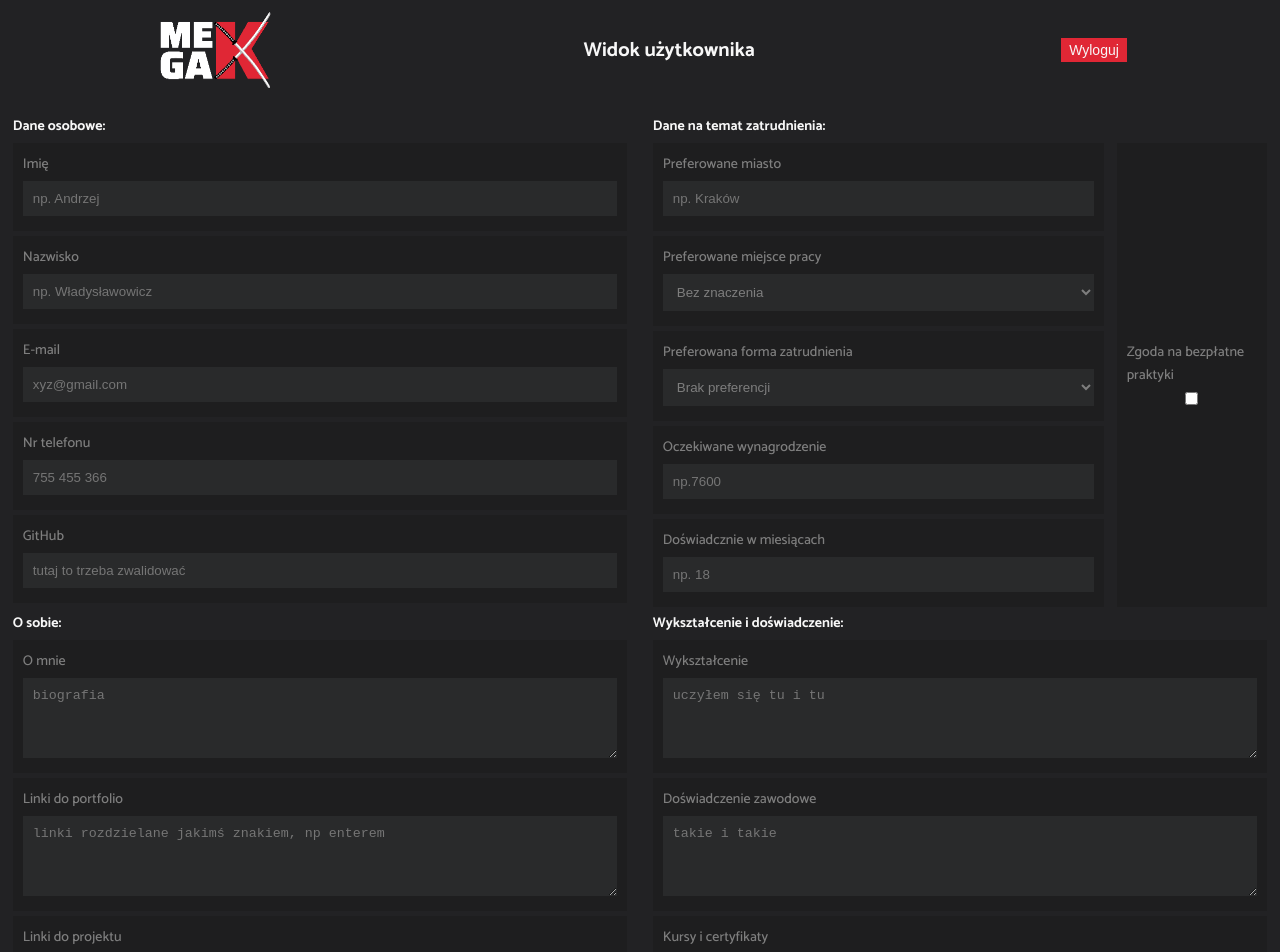
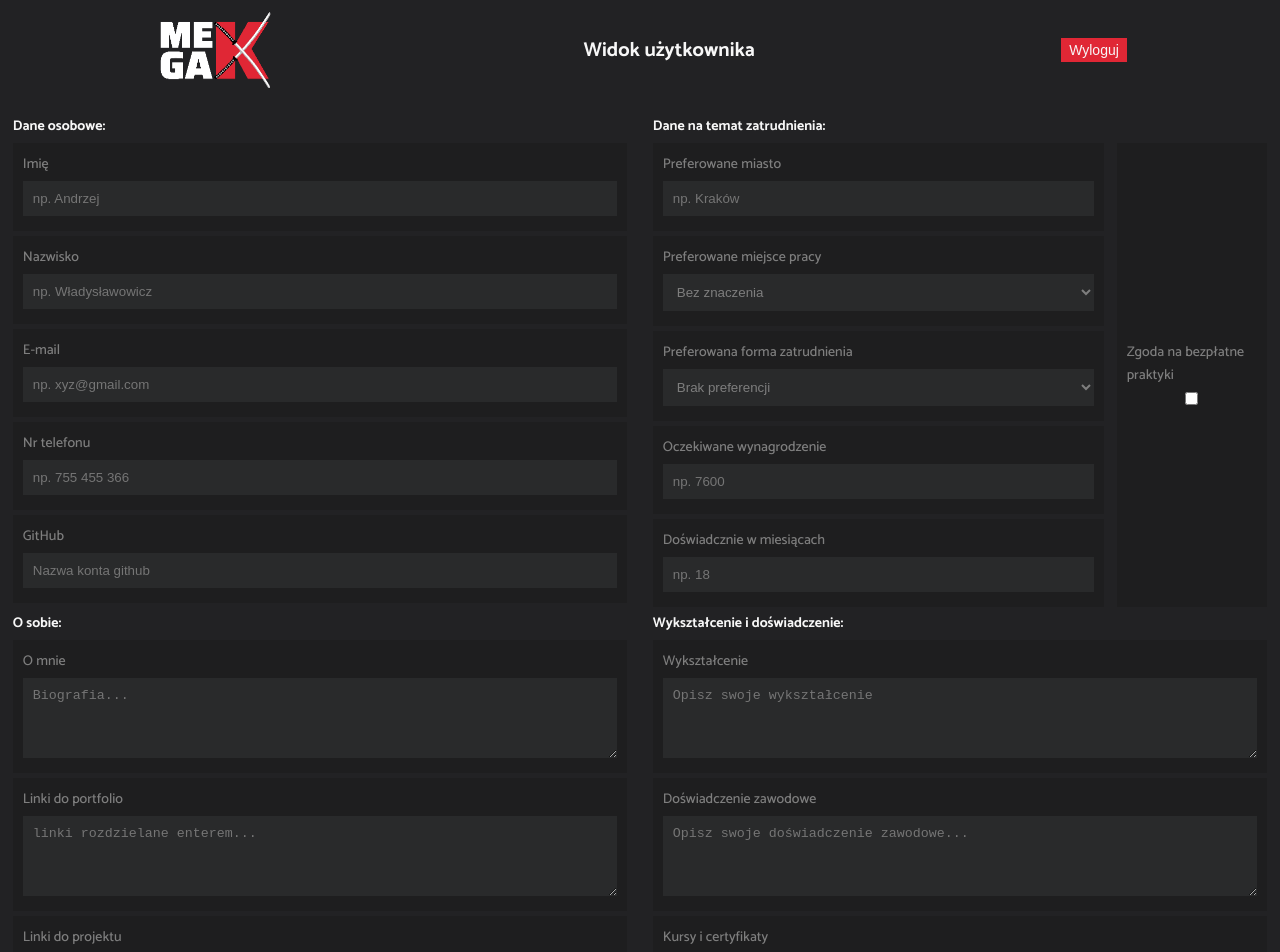
Before and after one commit to Konrad123456/megak-head-hunter-fe, a React (Create React App) app: page /user/1 in a window 1280 px wide. Shown: the top 952 px of the page. Built offline with nearby package versions, Linux system fonts and the light colour scheme.

Commit message:
Updated CHANGELOG.md and reworked UserPage.tsx to use StaticText. Added StaticText for UserPage.tsx

```diff
--- a/src/languages/en.pl.js
+++ b/src/languages/en.pl.js
@@ -15,6 +15,104 @@ const staticText = {
       forgetAccont: 'Zapomniałeś hasła?',
       haveAccount: 'Nie masz konta?',
       register: 'Zarejestruj się',
+    },
+  },
+  userPage:{
+    header:{
+      title: 'Widok użytkownika',
+    },
+    columnTitle:{
+      personalData: 'Dane osobowe:',
+      employmentData: 'Dane na temat zatrudnienia:',
+      aboutMe: 'O sobie:',
+      experience: 'Wykształcenie i doświadczenie:',
+    },
+    input:{
+      firstName:{
+        label:'Imię',
+        placeholder: 'np. Andrzej',
+      },
+      lastName:{
+        label:'Nazwisko',
+        placeholder: 'np. Władysławowicz',
+      },
+      email:{
+        label:'E-mail',
+        placeholder: 'np. xyz@gmail.com',
+      },
+      tel:{
+        label:'Nr telefonu',
+        placeholder: 'np. 755 455 366',
+      },
+      githubUsername:{
+        label:'GitHub',
+        placeholder: 'Nazwa konta github',
+      },
+      targetWorkCity:{
+        label:'Preferowane miasto',
+        placeholder: 'np. Kraków',
+      },
+      expectedSalary:{
+        label:'Oczekiwane wynagrodzenie',
+        placeholder: 'np. 7600',
+      },
+      monthsOfCommercialExp:{
+        label:'Doświadcznie w miesiącach',
+        placeholder: 'np. 18',
+      },
+    },
+    select:{
+      expectedTypeWork:{
+        label:'Preferowane miejsce pracy',
+        option:{
+          main:'Bez znaczenia',
+          onSite:'Na miejscu',
+          move: 'Gotowość do przeprowadzki',
+          remote: 'Wyłączenie zdalnie',
+          partiallyRemote: 'Hybrydowo'
+        }
+      },
+      expectedContractType:{
+        label:'Preferowana forma zatrudnienia',
+        option:{
+          main:'Brak preferencji',
+          coe: 'Umowa o pracę',
+          b2b: 'B2B',
+          mandate: 'Umowa zlecenie / umowa o dzieło',
+        }
+      }
+    },
+    textarea: {
+      bio:{
+        label:'O mnie',
+        placeholder: 'Biografia...'
+      },
+      portfolioUrls:{
+        label:'Linki do portfolio',
+        placeholder: 'linki rozdzielane enterem...'
+      },
+      projectUrls:{
+        label:'Linki do projektu',
+        placeholder: 'linki rozdzielane enterem...'
+      },
+      education:{
+        label:'Wykształcenie',
+        placeholder: 'Opisz swoje wykształcenie'
+      },
+      workExperience:{
+        label:'Doświadczenie zawodowe',
+        placeholder: 'Opisz swoje doświadczenie zawodowe...'
+      },
+      courses:{
+        label:'Kursy i certyfikaty',
+        placeholder: 'Kursy i certyfikaty...'
+      },
+    },
+    checkbox:{
+      canTakeApprenticeship: 'Zgoda na bezpłatne praktyki'
+    },
+    submitButton:{
+      text:'Zapisz',
     },
   },
   mainPages: {
--- a/src/pages/UserPage/UserPage.tsx
+++ b/src/pages/UserPage/UserPage.tsx
@@ -2,119 +2,121 @@ import React from "react";
 
 import "./_user_page.scss"
 import {Logo} from "../../components/Logo/Logo";
+import staticText from "../../languages/en.pl";
 
+const userPageText = staticText.userPage
 
 export const UserPage = () => (
     <>
         <div className='user-page'>
             <div className='user-page__header'>
                 <Logo />
-                <h1>Widok użytkownika</h1>
-                <button className="btn">Wyloguj</button>
+                <h1>{userPageText.header.title}</h1>
+                <button className="btn">{staticText.navigation.logout}</button>
             </div>
             <div className="user-page__container">
                 <div className="user-page__inputs">
                     <div className="user-page__col1">
-                        <h2>Dane osobowe:</h2>
+                        <h2>{userPageText.columnTitle.personalData}</h2>
                         <div className="user-page__input-box">
-                            <label htmlFor="firstName">Imię</label>
-                            <input id="firstName" type="text" placeholder="np. Andrzej"/>
+                            <label htmlFor="firstName">{userPageText.input.firstName.label}</label>
+                            <input id="firstName" type="text" placeholder={userPageText.input.firstName.placeholder}/>
                         </div>
                         <div className="user-page__input-box">
-                            <label htmlFor="lastName">Nazwisko</label>
-                            <input id="lastName" type="text" placeholder="np. Władysławowicz"/>
+                            <label htmlFor="lastName">{userPageText.input.lastName.label}</label>
+                            <input id="lastName" type="text" placeholder={userPageText.input.lastName.placeholder}/>
                         </div>
                         <div className="user-page__input-box">
-                            <label htmlFor="email">E-mail</label>
-                            <input id="email" type="email" placeholder="xyz@gmail.com"/>
+                            <label htmlFor="email">{userPageText.input.email.label}</label>
+                            <input id="email" type="email" placeholder={userPageText.input.email.placeholder}/>
                         </div>
                         <div className="user-page__input-box">
-                            <label htmlFor="tel">Nr telefonu</label>
-                            <input id="tel" type="text" placeholder="755 455 366"/>
+                            <label htmlFor="tel">{userPageText.input.tel.label}</label>
+                            <input id="tel" type="text" placeholder={userPageText.input.tel.placeholder}/>
                         </div>
                         <div className="user-page__input-box">
-                            <label htmlFor="githubUsername">GitHub</label>
-                            <input id="githubUsername" type="text" placeholder="tutaj to trzeba zwalidować"/>
+                            <label htmlFor="githubUsername">{userPageText.input.githubUsername.label}</label>
+                            <input id="githubUsername" type="text" placeholder={userPageText.input.githubUsername.placeholder}/>
                         </div>
                     </div>
                     <div className="user-page__col2">
-                        <h2>Dane na temat zatrudnienia:</h2>
+                        <h2>{userPageText.columnTitle.employmentData}</h2>
                         <div className="input-container">
                             <div className="input_col1">
                                 <div className="user-page__input-box">
-                                    <label htmlFor="targetWorkCity">Preferowane miasto</label>
-                                    <input id="targetWorkCity" type="text" placeholder="np. Kraków"/>
+                                    <label htmlFor="targetWorkCity">{userPageText.input.targetWorkCity.label}</label>
+                                    <input id="targetWorkCity" type="text" placeholder={userPageText.input.targetWorkCity.placeholder}/>
                                 </div>
                                 <div className="user-page__input-box">
-                                    <label htmlFor="expectedTypeWork">Preferowane miejsce pracy</label>
+                                    <label htmlFor="expectedTypeWork">{userPageText.select.expectedTypeWork.label}</label>
                                     <select id="expectedTypeWork" >
-                                        <option value="">Bez znaczenia</option>
-                                        <option value="onSite">Na miejscu</option>
-                                        <option value="move">Gotowość do przeprowadzki</option>
-                                        <option value="remote">Wyłącznie zdalnie</option>
-                                        <option value="partialyRemote">Hybrydowo</option>
+                                        <option value="">{userPageText.select.expectedTypeWork.option.main}</option>
+                                        <option value="onSite">{userPageText.select.expectedTypeWork.option.onSite}</option>
+                                        <option value="move">{userPageText.select.expectedTypeWork.option.move}</option>
+                                        <option value="remote">{userPageText.select.expectedTypeWork.option.remote}</option>
+                                        <option value="partiallyRemote">{userPageText.select.expectedTypeWork.option.partiallyRemote}</option>
                                     </select>
                                 </div>
                                 <div className="user-page__input-box">
-                                    <label htmlFor="expectedContractType">Preferowana forma zatrudnienia</label>
+                                    <label htmlFor="expectedContractType">{userPageText.select.expectedContractType.label}</label>
                                     <select id="expectedContractType" >
-                                        <option value="">Brak preferencji</option>
-                                        <option value="coe">Umowa o pracę</option>
-                                        <option value="b2b">B2B</option>
-                                        <option value="mandate">Umowa zlecenie / umowa o dzieło</option>
+                                        <option value="">{userPageText.select.expectedContractType.option.main}</option>
+                                        <option value="coe">{userPageText.select.expectedContractType.option.coe}</option>
+                                        <option value="b2b">{userPageText.select.expectedContractType.option.b2b}</option>
+                                        <option value="mandate">{userPageText.select.expectedContractType.option.mandate}</option>
                                     </select>
                                 </div>
                                 <div className="user-page__input-box">
-                                    <label htmlFor="expectedSalary">Oczekiwane wynagrodzenie</label>
-                                    <input id="expectedSalary" type="number" placeholder="np.7600"/>
+                                    <label htmlFor="expectedSalary">{userPageText.input.expectedSalary.label}</label>
+                                    <input id="expectedSalary" type="number" placeholder={userPageText.input.expectedSalary.placeholder}/>
                                 </div>
                                 <div className="user-page__input-box">
-                                    <label htmlFor="monthsOfCommercialExp">Doświadcznie w miesiącach</label>
-                                    <input id="monthsOfCommercialExp" type="number" placeholder="np. 18"/>
+                                    <label htmlFor="monthsOfCommercialExp">{userPageText.input.monthsOfCommercialExp.label}</label>
+                                    <input id="monthsOfCommercialExp" type="number" placeholder={userPageText.input.monthsOfCommercialExp.placeholder}/>
                                 </div>
                             </div>
                             <div className="input_col2">
                                 <div className="user-page__input-box checkbox">
-                                    <label htmlFor="canTakeApprenticeship">Zgoda na bezpłatne praktyki</label>
+                                    <label htmlFor="canTakeApprenticeship">{userPageText.checkbox.canTakeApprenticeship}</label>
                                     <input id="canTakeApprenticeship" type="checkbox" />
                                 </div>
                             </div>
                         </div>
                     </div>
                     <div className="user-page__col3">
-                        <h2>O sobie:</h2>
+                        <h2>{userPageText.columnTitle.aboutMe}</h2>
                         <div className="user-page__input-box">
-                            <label htmlFor="bio">O mnie</label>
-                            <textarea id="bio" rows={4} placeholder="biografia"/>
+                            <label htmlFor="bio">{userPageText.textarea.bio.label}</label>
+                            <textarea id="bio" rows={4} placeholder={userPageText.textarea.bio.placeholder}/>
                         </div>
                         <div className="user-page__input-box">
-                            <label htmlFor="portfolioUrls">Linki do portfolio</label>
-                            <textarea id="portfolioUrls" rows={4} placeholder="linki rozdzielane jakimś znakiem, np enterem"/>
+                            <label htmlFor="portfolioUrls">{userPageText.textarea.portfolioUrls.label}</label>
+                            <textarea id="portfolioUrls" rows={4} placeholder={userPageText.textarea.portfolioUrls.placeholder}/>
                         </div>
                         <div className="user-page__input-box">
-                            <label htmlFor="projectUrls">Linki do projektu</label>
-                            <textarea id="projectUrls" rows={4} placeholder="linki rozdzielane jakimś znakiem, np enterem"/>
+                            <label htmlFor="projectUrls">{userPageText.textarea.projectUrls.label}</label>
+                            <textarea id="projectUrls" rows={4} placeholder={userPageText.textarea.projectUrls.placeholder}/>
                         </div>
                     </div>
                     <div className="user-page__col4">
-                        <h2>Wykształcenie i doświadczenie:</h2>
+                        <h2>{userPageText.columnTitle.experience}</h2>
                         <div className="user-page__input-box">
-                            <label htmlFor="education">Wykształcenie</label>
-                            <textarea id="education" rows={4} placeholder="uczyłem się tu i tu"/>
+                            <label htmlFor="education">{userPageText.textarea.education.label}</label>
+                            <textarea id="education" rows={4} placeholder={userPageText.textarea.education.placeholder}/>
                         </div>
                         <div className="user-page__input-box">
-                            <label htmlFor="workExperience">Doświadczenie zawodowe</label>
-                            <textarea id="workExperience" rows={4} placeholder="takie i takie"/>
+                            <label htmlFor="workExperience">{userPageText.textarea.workExperience.label}</label>
+                            <textarea id="workExperience" rows={4} placeholder={userPageText.textarea.workExperience.placeholder}/>
                         </div>
                         <div className="user-page__input-box">
-                            <label htmlFor="courses">Kursy i certyfikaty</label>
-                            <textarea id="courses" rows={4}  placeholder="Certyfikat grillowania w słońcu"/>
+                            <label htmlFor="courses">{userPageText.textarea.courses.label}</label>
+                            <textarea id="courses" rows={4}  placeholder={userPageText.textarea.courses.placeholder}/>
                         </div>
                     </div>
 
                 </div>
                 <div className="user-page__submit-box">
-                    <button className="btn user-submit-btn">Zapisz</button>
+                    <button className="btn user-submit-btn">{userPageText.submitButton.text}</button>
                 </div>
             </div>
         </div>
```
Also changed, not shown: 1 other file (tests, documents, lock files or other folders).
